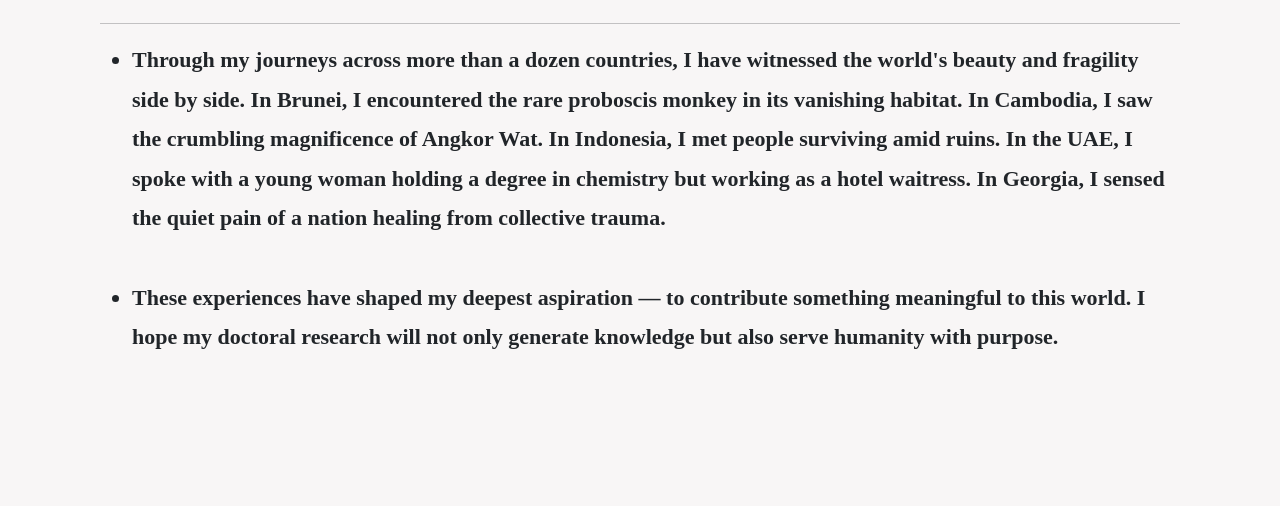
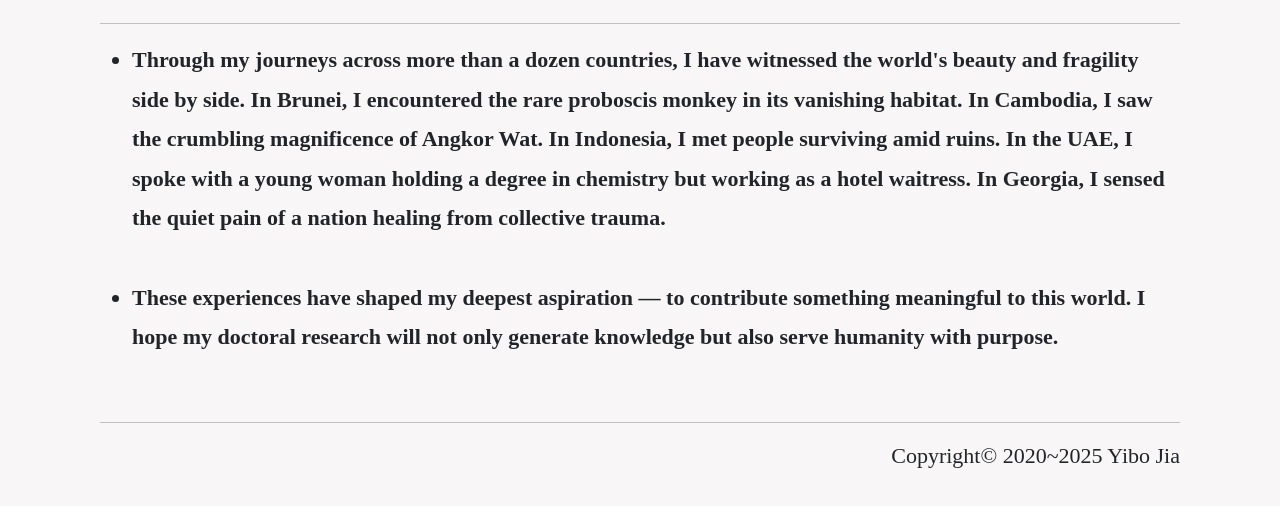
Before and after one commit to Jia-Yibo/Jia-Yibo.github.io, a plain HTML site: page index.html in a window 1280 px wide. Shown: the part 4460-4966 px from the top of the page. Before the commit the page ends 4861 px from the top, so only its background shows below. Drawn offline with nearby package versions, Linux system fonts and the light colour scheme.

Commit message:
Update index.html

```diff
--- a/index.html
+++ b/index.html
@@ -361,3 +361,12 @@
 	<br>
 	<li>These experiences have shaped my deepest aspiration — to contribute something meaningful to this world. I hope my doctoral research will not only generate knowledge but also serve humanity with purpose.</li>
 </ul>
+	<br>
+	<!-- <h2>Website visit statistics</h2>-->
+	<hr/>
+
+	<div style="text-align: center; display: none;"><script type="text/javascript" id="mapmyvisitors" src="//mapmyvisitors.com/map.js?d=I8Gi79tO6-nDN_75zHz48SJK2Sqwk0N2rKMDlO7PdeY&cl=ffffff&w=a"></script>
+	</div>
+
+    <div id="copyright" align="right">
+        <p>Copyright&copy; 2020~2025 Yibo Jia</p>
```
